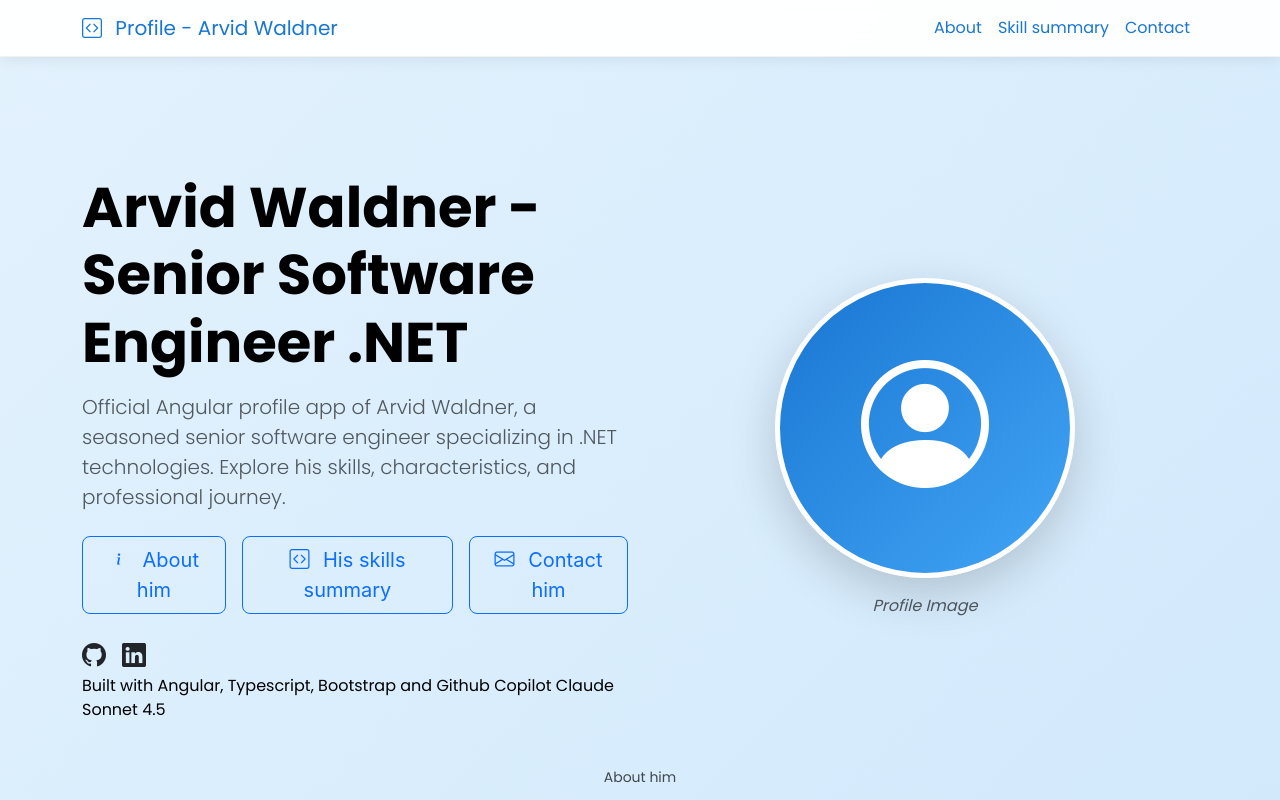
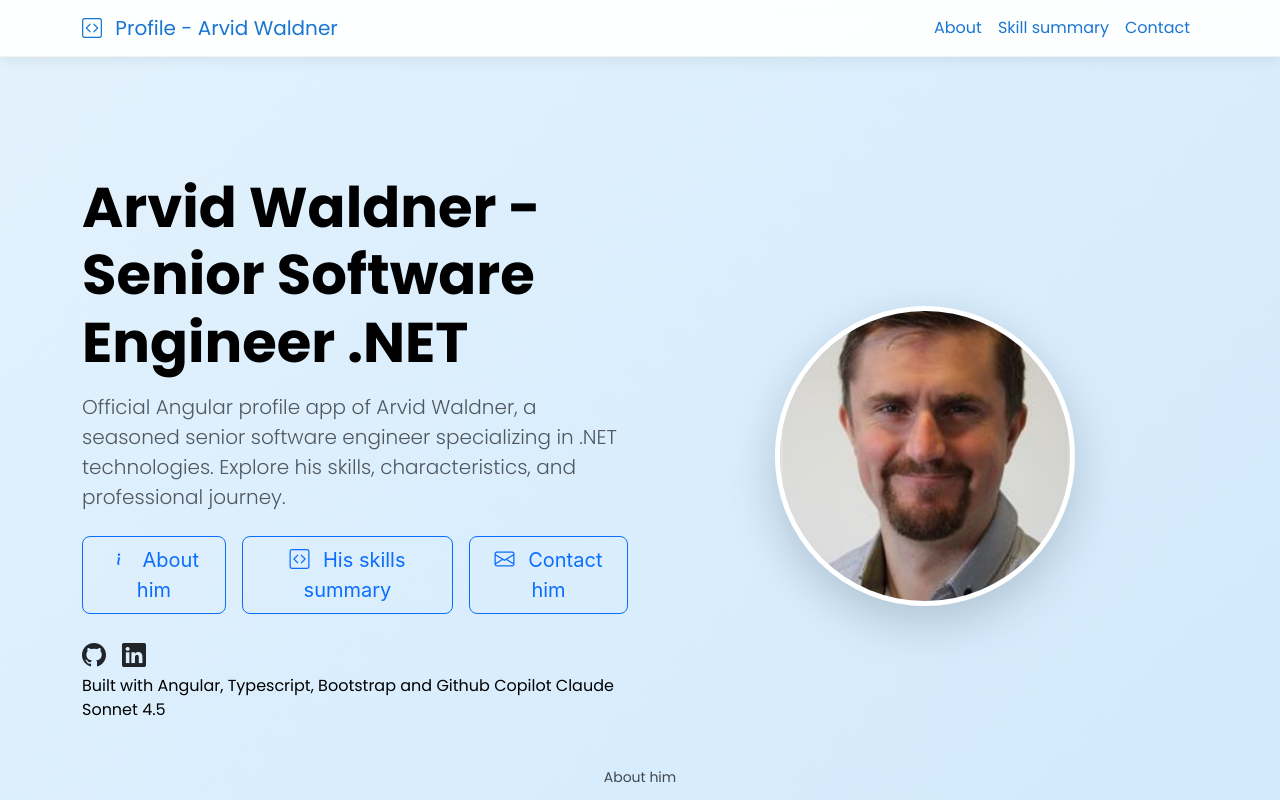
Before and after one commit to arvidwaldner/profile-angular-app, an Angular app: page / in a window 1280 px wide. Shown: the top 800 px of the page. Built offline with nearby package versions, Linux system fonts and the light colour scheme.

Commit message:
Adding a profile picture.

```diff
--- a/src/app/app.html
+++ b/src/app/app.html
@@ -58,10 +58,7 @@
       </div>
       <div class="col-lg-6" data-aos="fade-left">
         <div class="profile-image-container text-center">
-          <div class="profile-placeholder rounded-circle mx-auto shadow-lg d-flex align-items-center justify-content-center">
-            <i class="bi bi-person-circle text-white" style="font-size: 8rem;"></i>
-          </div>
-          <p class="mt-3 text-muted fst-italic">Profile Image</p>
+          <img src="images/arvid_waldner_LThumb.jpg" alt="Arvid Waldner Profile" class="profile-placeholder rounded-circle mx-auto shadow-lg" style="width: 300px; height: 300px; object-fit: cover;">
         </div>
       </div>
     </div>
```
Also changed, not shown: public/images/arvid_waldner_LThumb.jpg (added).
